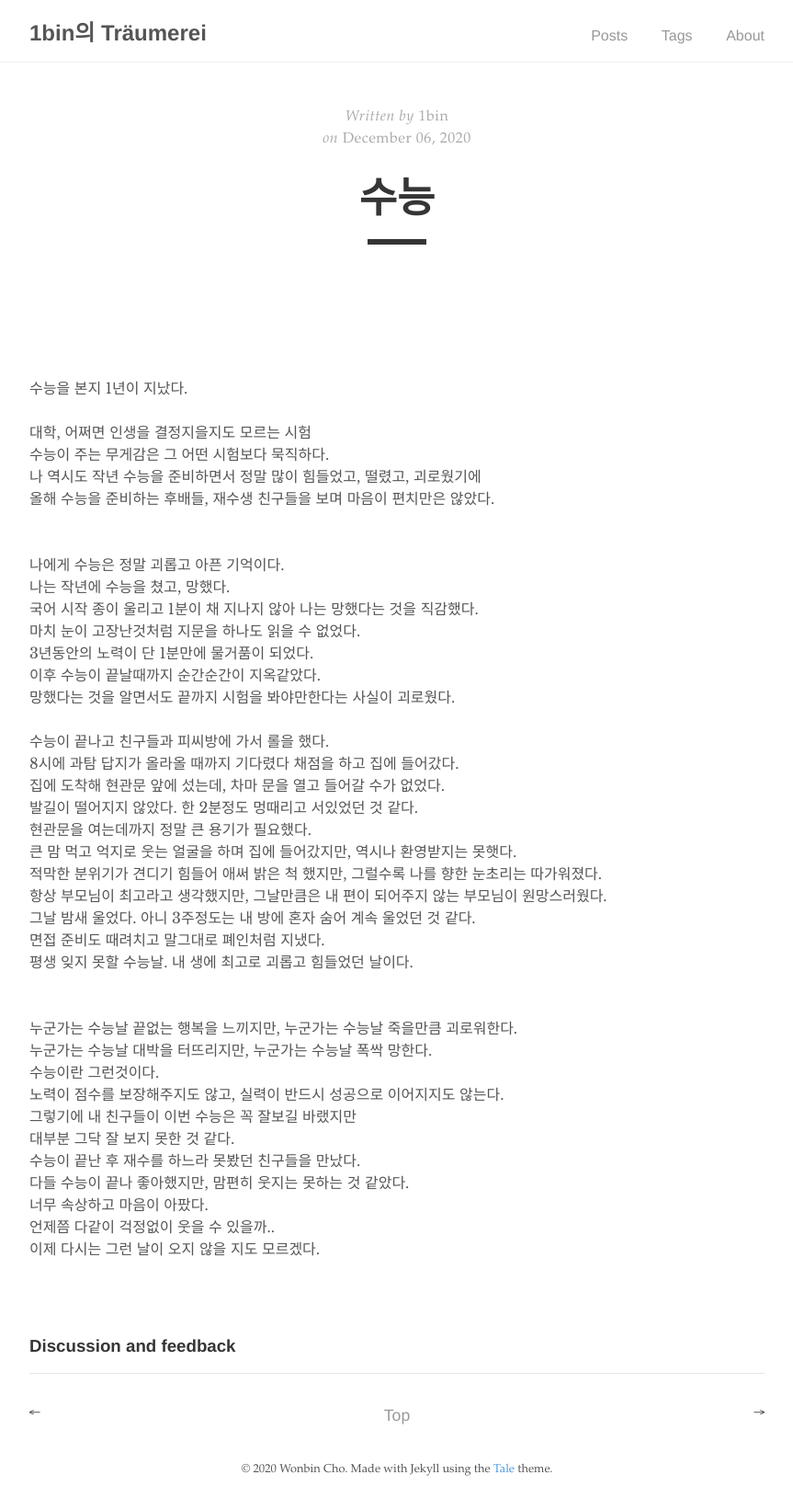
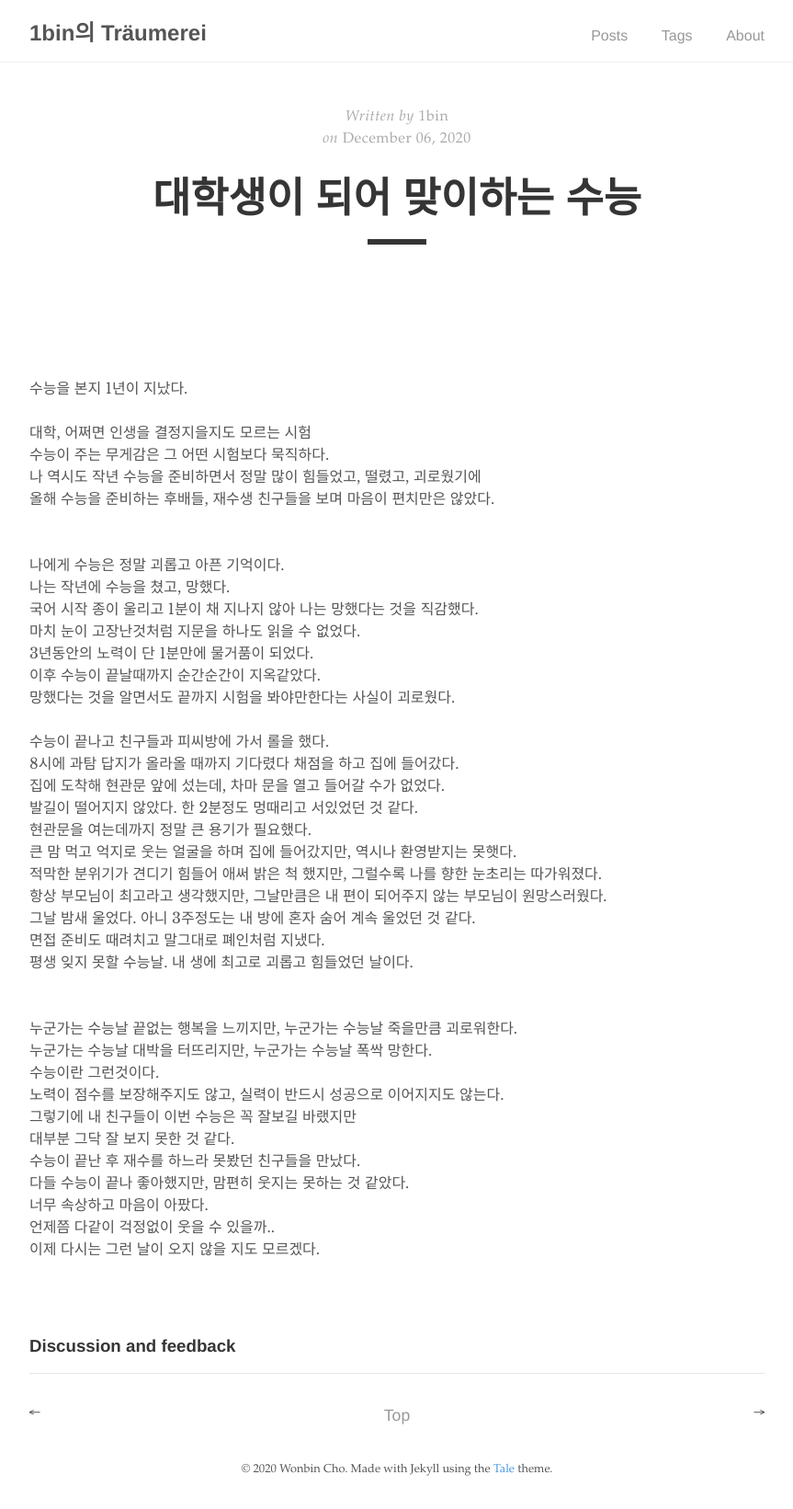
Before and after one commit to 1bin01/1bin01.github.io, a Jekyll site: the page built from _posts/2020-12-06-diary1.md, in a window 1280 px wide. Shown: the whole page at 92% size, without its empty margins (208-1071 px from the left). Built offline with Jekyll 4.4.1, drawn with Linux system fonts in a browser that asks for light colours; comment, search, counter and statistics services are not loaded.

Commit message:
Update 2020-12-06-diary1.md

```diff
--- a/_posts/2020-12-06-diary1.md
+++ b/_posts/2020-12-06-diary1.md
@@ -1,6 +1,6 @@
 ---
 layout: post
-title:  "수능"
+title:  "대학생이 되어 맞이하는 수능"
 author: "1bin"
 comments: true
 tags: 일기
```
